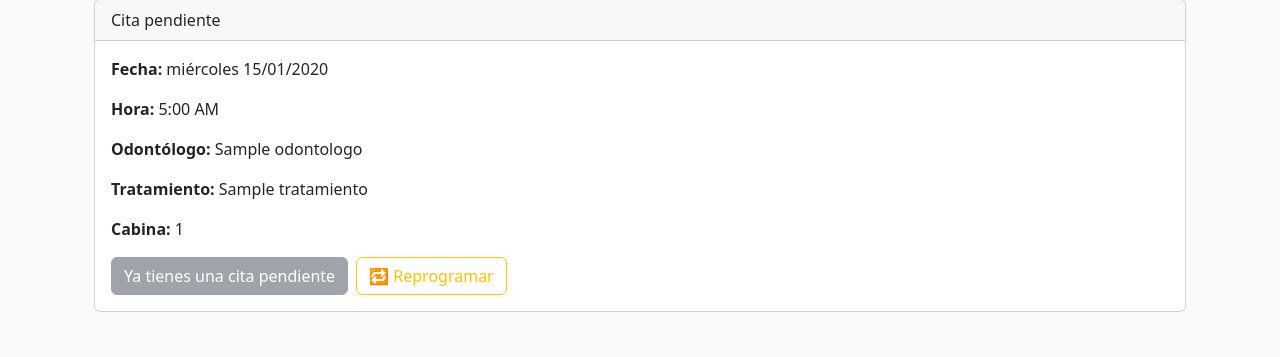
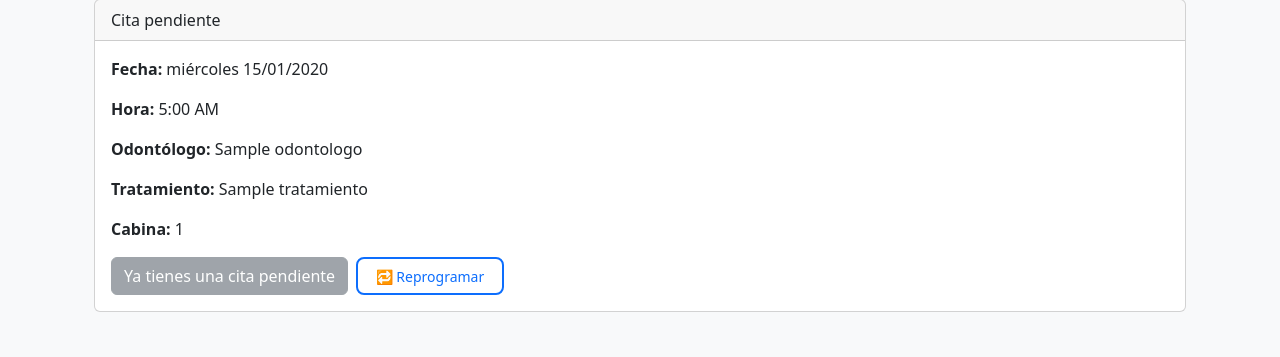
Before and after one commit to viriverpa/gestion_citas, a Django app: page /panel/paciente/ in a window 1280 px wide. Shown: the part 394-751 px from the top of the page. Run offline with Django 5.2, Linux system fonts and the light colour scheme; a user stored in the database is signed in; tables that the repository leaves empty hold one stand-in row (values such as "Sample post").

Commit message:
Mejoras en botones

```diff
--- a/web/templates/web/panel_paciente.html
+++ b/web/templates/web/panel_paciente.html
@@ -23,7 +23,7 @@
   <h1>Bienvenido, {{ paciente.nombres }} {{ paciente.apellidos }}</h1>
 
   {% if acceso_admin %}
-    <a href="{% url 'panel_pacientes' %}" class="btn btn-outline-secondary mb-3">⬅️ Volver al listado de pacientes</a>
+    <a href="{% url 'panel_pacientes' %}" class="btn btn-outline-azul btn-sm">⬅️ Volver al listado de pacientes</a>
   {% endif %}
 
   <div class="card mb-4">
@@ -60,7 +60,7 @@
 
         <div class="d-flex gap-2 mt-3">
           <button class="btn btn-secondary" disabled>Ya tienes una cita pendiente</button>
-          <a href="{% url 'reprogramar_cita_paciente' cita_id=ultima_cita.id %}" class="btn btn-outline-warning">🔁 Reprogramar</a>
+          <a href="{% url 'reprogramar_cita_paciente' cita_id=ultima_cita.id %}" class="btn btn-outline-azul btn-sm">🔁 Reprogramar</a>
         </div>
       </div>
     </div>
```
